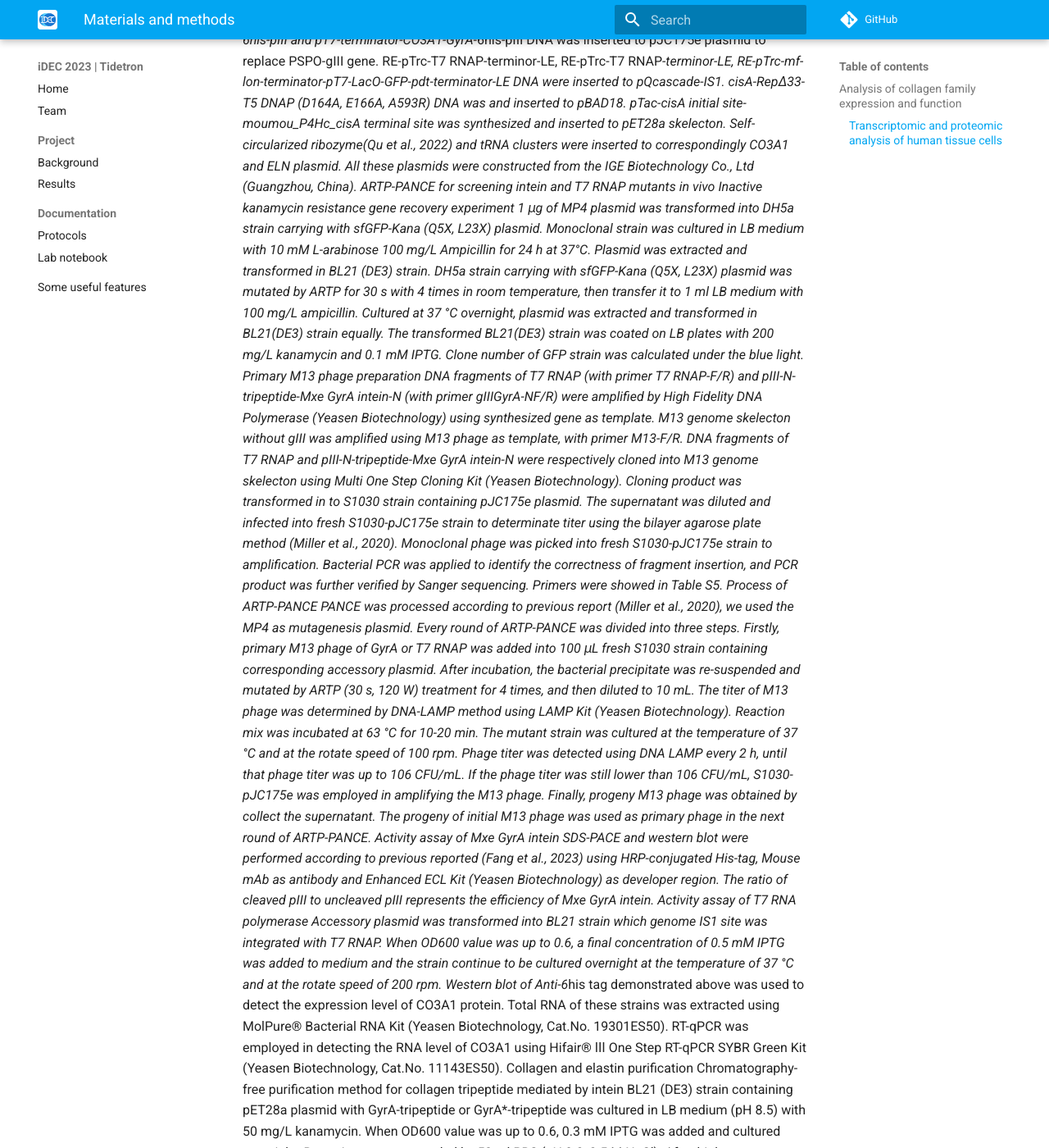
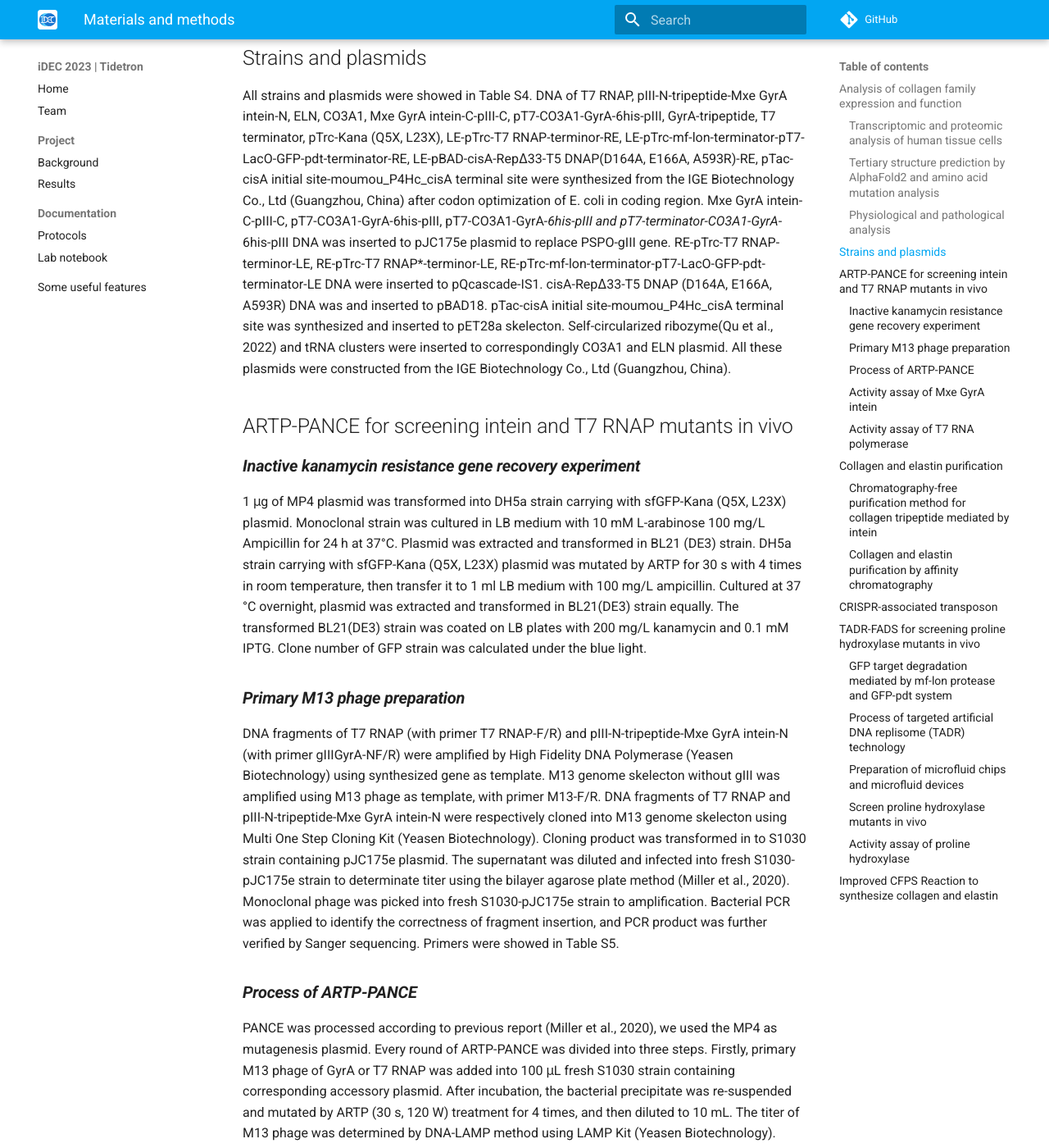
Before and after one commit to sunmichace/2023_Tidetron, an MkDocs documentation site: the page built from docs/project/methods.md, in a window 1280 px wide and 1400 px high, scrolled down 906 px. Shown: the whole window at 82% size. Built offline with MkDocs 1.6.1 and Material for MkDocs 9.7.7, drawn with Linux system fonts in a browser that asks for light colours; comment, search, counter and statistics services are not loaded; some of the changed text lies outside the part shown.

Commit message:
Update methods.md

```diff
--- a/docs/project/methods.md
+++ b/docs/project/methods.md
@@ -3,41 +3,41 @@
 ## Analysis of collagen family expression and function
 ### ***Transcriptomic and proteomic analysis of human tissue cells***
 Healthy human tissue RNA-seq and single cell RNA-seq was downloaded from The Human Protein Atlas, Tissue-specific Gene Expression and Regulation, Genotype-Tissue Expression Project, Illumina Body Map, FAMTON5, ENCODE and The European Bioinformatics Institute and NCBI GEO database (Table S1). RNA-seq data is processed according to the method from previous report (Zoabi and Shomron, 2021). RNA and protein expression atlas was analyzed and demonstrated by R studio.
-Tertiary structure prediction by AlphaFold2 and amino acid mutation analysis
+### Tertiary structure prediction by AlphaFold2 and amino acid mutation analysis
 Protein tertiary structure was predicted using AlphaFold2 (Bkunyun Platform, https://www.bkunyun.com/index.html?source=360E8&other=). Those structures with the highest score were picked for the next analysis, and the relevant PDB files were compared by UCSF Chimera. The identified DNA mutation sites were verified by sanger sequencing and corresponding amino acid mutants were labelled within the structure. The re-constructed structure was also predicted by AlphaFold2 and the relevant amino acid side chain changes were exhibited by UCSF Chimera. Disorder regions and conversation were both predicted by IUPred3.
-Physiological and pathological analysis
+### Physiological and pathological analysis
 Disease-related point mutation data derived from NCBI ClinVar database were calculated and plotted by R studio. Patient prognosis data are derived from The Cancer Genome Atlas database, Gene Expression Profiling Interactive Analysis and PrognoScan database. Collagen interact proteins data were downloaded from The STRING database, and the GO analysis was performed using the package of R studio. CRISPR screen data of collagen was downloaded and analyzed from the BioGRID database. Databases were showed in Table S1.
-Strains and plasmids
+## Strains and plasmids
 All strains and plasmids were showed in Table S4. DNA of T7 RNAP, pIII-N-tripeptide-Mxe GyrA intein-N, ELN, CO3A1, Mxe GyrA intein-C-pIII-C, pT7-CO3A1-GyrA-6his-pIII, GyrA-tripeptide, T7 terminator, pTrc-Kana (Q5X, L23X), LE-pTrc-T7 RNAP-terminor-RE, LE-pTrc-mf-lon-terminator-pT7-LacO-GFP-pdt-terminator-RE, LE-pBAD-cisA-RepΔ33-T5 DNAP(D164A, E166A, A593R)-RE,  pTac-cisA initial site-moumou_P4Hc_cisA terminal site were synthesized from the IGE Biotechnology Co., Ltd (Guangzhou, China) after codon optimization of E. coli in coding region. Mxe GyrA intein-C-pIII-C, pT7-CO3A1-GyrA-6his-pIII, pT7-CO3A1-GyrA*-6his-pIII and pT7-terminator-CO3A1-GyrA*-6his-pIII DNA was inserted to pJC175e plasmid to replace PSPO-gIII gene. RE-pTrc-T7 RNAP-terminor-LE, RE-pTrc-T7 RNAP*-terminor-LE, RE-pTrc-mf-lon-terminator-pT7-LacO-GFP-pdt-terminator-LE DNA were inserted to pQcascade-IS1. cisA-RepΔ33-T5 DNAP (D164A, E166A, A593R) DNA was and inserted to pBAD18. pTac-cisA initial site-moumou_P4Hc_cisA terminal site was synthesized and inserted to pET28a skelecton. Self-circularized ribozyme(Qu et al., 2022) and tRNA clusters were inserted to correspondingly CO3A1 and ELN plasmid.
 All these plasmids were constructed from the IGE Biotechnology Co., Ltd (Guangzhou, China).
-ARTP-PANCE for screening intein and T7 RNAP mutants in vivo
-Inactive kanamycin resistance gene recovery experiment
+## ARTP-PANCE for screening intein and T7 RNAP mutants in vivo
+### ***Inactive kanamycin resistance gene recovery experiment***
 1 μg of MP4 plasmid was transformed into DH5a strain carrying with sfGFP-Kana (Q5X, L23X) plasmid. Monoclonal strain was cultured in LB medium with 10 mM L-arabinose 100 mg/L Ampicillin for 24 h at 37°C. Plasmid was extracted and transformed in BL21 (DE3) strain. DH5a strain carrying with sfGFP-Kana (Q5X, L23X) plasmid was mutated by ARTP for 30 s with 4 times in room temperature, then transfer it to 1 ml LB medium with 100 mg/L ampicillin. Cultured at 37 °C overnight, plasmid was extracted and transformed in BL21(DE3) strain equally. The transformed BL21(DE3) strain was coated on LB plates with 200 mg/L kanamycin and 0.1 mM IPTG. Clone number of GFP strain was calculated under the blue light.
-Primary M13 phage preparation
+### ***Primary M13 phage preparation***
 DNA fragments of T7 RNAP (with primer T7 RNAP-F/R) and pIII-N-tripeptide-Mxe GyrA intein-N (with primer gIIIGyrA-NF/R) were amplified by High Fidelity DNA Polymerase (Yeasen Biotechnology) using synthesized gene as template. M13 genome skelecton without gIII was amplified using M13 phage as template, with primer M13-F/R. DNA fragments of T7 RNAP and pIII-N-tripeptide-Mxe GyrA intein-N were respectively cloned into M13 genome skelecton using Multi One Step Cloning Kit (Yeasen Biotechnology). Cloning product was transformed in to S1030 strain containing pJC175e plasmid. The supernatant was diluted and infected into fresh S1030-pJC175e strain to determinate titer using the bilayer agarose plate method (Miller et al., 2020). Monoclonal phage was picked into fresh S1030-pJC175e strain to amplification. Bacterial PCR was applied to identify the correctness of fragment insertion, and PCR product was further verified by Sanger sequencing. Primers were showed in Table S5.
-Process of ARTP-PANCE
+### ***Process of ARTP-PANCE***
 PANCE was processed according to previous report (Miller et al., 2020), we used the MP4 as mutagenesis plasmid. Every round of ARTP-PANCE was divided into three steps. Firstly, primary M13 phage of GyrA or T7 RNAP was added into 100 μL fresh S1030 strain containing corresponding accessory plasmid. After incubation, the bacterial precipitate was re-suspended and mutated by ARTP (30 s, 120 W) treatment for 4 times, and then diluted to 10 mL. The titer of M13 phage was determined by DNA-LAMP method using LAMP Kit (Yeasen Biotechnology). Reaction mix was incubated at 63 °C for 10-20 min. The mutant strain was cultured at the temperature of 37 °C and at the rotate speed of 100 rpm. Phage titer was detected using DNA LAMP every 2 h, until that phage titer was up to 106 CFU/mL. If the phage titer was still lower than 106 CFU/mL, S1030-pJC175e was employed in amplifying the M13 phage. Finally, progeny M13 phage was obtained by collect the supernatant. The progeny of initial M13 phage was used as primary phage in the next round of ARTP-PANCE.
-Activity assay of Mxe GyrA intein
+### ***Activity assay of Mxe GyrA intein***
 SDS-PACE and western blot were performed according to previous reported (Fang et al., 2023) using HRP-conjugated His-tag, Mouse mAb as antibody and Enhanced ECL Kit (Yeasen Biotechnology) as developer region. The ratio of cleaved pIII to uncleaved pIII represents the efficiency of Mxe GyrA intein.
-Activity assay of T7 RNA polymerase
+### ***Activity assay of T7 RNA polymerase***
 Accessory plasmid was transformed into BL21 strain which genome IS1 site was integrated with T7 RNAP. When OD600 value was up to 0.6, a final concentration of 0.5 mM IPTG was added to medium and the strain continue to be cultured overnight at the temperature of 37 °C and at the rotate speed of 200 rpm. Western blot of Anti-6*his tag demonstrated above was used to detect the expression level of CO3A1 protein. Total RNA of these strains was extracted using MolPure® Bacterial RNA Kit (Yeasen Biotechnology, Cat.No. 19301ES50). RT-qPCR was employed in detecting the RNA level of CO3A1 using Hifair® Ⅲ One Step RT-qPCR SYBR Green Kit (Yeasen Biotechnology, Cat.No. 11143ES50).
-Collagen and elastin purification
-Chromatography-free purification method for collagen tripeptide mediated by intein
+## Collagen and elastin purification
+### ***Chromatography-free purification method for collagen tripeptide mediated by intein***
 BL21 (DE3) strain containing pET28a plasmid with GyrA-tripeptide or GyrA*-tripeptide was cultured in LB medium (pH 8.5) with 50 mg/L kanamycin. When OD600 value was up to 0.6, 0.3 mM IPTG was added and cultured overnight. Bacteria was resuspended by 50 ml PBS (pH 9.0, 0.5 M NaCl). After high-pressure distillation and centrifugation, the supernatant used a 10 KDa ultrafiltration tube to intercept proteins above 10 KDa. The pH of the shut-off solution was adjusted to 6-6.5 by hydrochloric acid. After incubated at 30 °C overnight, the reaction product used a 1 KDa ultrafiltration tube to obtain the peptide smaller than 1 KDa. The concentration and purity of fluid-through was tested by HPLC.
-Collagen and elastin purification by affinity chromatography
+### ***Collagen and elastin purification by affinity chromatography***
 When OD600 value was up to 0.6, a final concentration of 0.5 mM IPTG was added to medium and the strain continue to be cultured for overnight at the temperature of 37 °C and at the rotate speed of 200 rpm. After high-pressure distillation and centrifugation, the supernatant was filtered by a 0.22 μm membrane and purified by HisSep Ni-NTA 6FF Chromatography Column according to the instruction manual (Yeasen Biotechnology).
-CRISPR-associated transposon
+## CRISPR-associated transposon
 CRISPR-associated transposon was performed according to previous reported (Vo et al., 2021). Briefly, BL21 strain containing pTnsABC, pQcascade-IS1 and doner plasmid was cultured in LB medium with 50 mg/L kanamycin and 50 mg/L spectinomycin at OD600 value to 0.6. The stain was induced using 0.2 mM IPTG at 37 °C overnight, and then coated in plates to isolate monoclonal strains. Insert fragments were identified using bacterial PCR, and PCR product was further verified by Sanger sequencing. Positive clones were passaged multiple times in antibiotic-free medium to lose the pTnsABC, pQcascade-IS1 and doner plasmid, until it could not grow in LB medium containing kanamycin or spectinomycin.
-TADR-FADS for screening proline hydroxylase mutants in vivo
-GFP target degradation mediated by mf-lon protease and GFP-pdt system
+## TADR-FADS for screening proline hydroxylase mutants in vivo
+### ***GFP target degradation mediated by mf-lon protease and GFP-pdt system***
 IS1 site in BL21 genome was integrated with pTrc-mf-lon-terminator-pT7-LacO-GFP-pdt-terminator via CRISPR-associated transposases described above. This stain was transformed with plasmid of MP4-pTac-cisA initial site-moumou_P4Hc_cisA terminal site. When OD600 value was up to 0.6, a final concentration of 0.5 mM IPTG was added to medium and the strain continue to be cultured overnight at the temperature of 37 °C and at the rotate speed of 200 rpm. GFP fluorescence intensity of strains is determined using a fluorescent microplate reader.
-Process of targeted artificial DNA replisome (TADR) technology
+### ***Process of targeted artificial DNA replisome (TADR) technology***
 This BL21 (DE3) stain was transformed with plasmid of pBAD-cisA-RepΔ33-T5 DNAP (D164A, E166A, A593R) and pT7-cisA site-P4Hc. When OD600 value was up to 0.6, a final concentration of 20 mM L- arabinose was added to medium and the strain continue to be cultured for 24 h at the temperature of 37 °C and at the rotate speed of 200 rpm. The plasmid was extracted, and transformed into BL21 (DE3) strain which genome was integrated with mf-lon-pT7-LacO-GFP-pdt.
-Preparation of microfluid chips and microfluid devices
+### ***Preparation of microfluid chips and microfluid devices***
 Microfluidic chips and microfluid devices were built according to the methods previously reported (Beneyton and Rossignol, 2021; Mazutis et al., 2013). Briefly, microfluidic chips were prepared using bypoly(dimethylsiloxane) (PDMS). After degassing under vacuum condition, the mold was cross-linked, punched and bound to glass microscope slide. Finally, hydrophobic surface coating was created and electrode hole were filled with. The optical setup consisted of a Compound Inverted Microscope System (Olympus) mounted on a dampening platform with a 488 nm laser. Emitted light was captured through a 510 nm bandpass filter (510/20-25; Semrock Inc.). A Phantom v4.2 high speed digital camera (Vision Research) was loaded on the microscope to capture light images during droplet manipulation. A dropmaker chip was applied to generate 20 pL droplets at 4000 Hz. Under sorting mode operation, reloading module in which droplets were reloaded (0.2 μL min−1) and spaced-out at a flow-focusing junction with HFE7500 fluorinated oil (3 M) (1 μL min−1). The droplets were sorted by the optical setup at ∼400 Hz.
-Screen proline hydroxylase mutants in vivo
+### ***Screen proline hydroxylase mutants in vivo***
 The strains containing P4Hc mutant library was cultured in LB medium with 50 mg/L kanamycin. When OD600 value was up to 0.6, the strains were diluted by LB medium with 50 mg/L kanamycin to OD600 value at 0.05 (OD600 of 1 corresponded to 5 × 108 cells per mL), and used as the liquid phase in FADS described above.
-Activity assay of proline hydroxylase
+### ***Activity assay of proline hydroxylase***
 Total proteins of E. coli were extracted using Bacterial Protein Extraction Kit (Sangon Biotech, Cat.No. C600596) and quantitated by BCA Protein Quantification Kit (Yeasen Biotechnology, Cat.No. 20201ES76). Proline hydroxylation level was determined by Hydroxyproline (HYP) content detection kit (Solarbio Life Sciences, Cat.No. BC0250).
-Improved CFPS Reaction to synthesize collagen and elastin
+## Improved CFPS Reaction to synthesize collagen and elastin
 The CPFS system was designed according to the methods previously reported (Des Soye et al., 2019; Jewett et al., 2008). Specifically, an improved CFPS reaction was assembled by mixing the following components: 50 mM HEPES, pH 7.2; 3 mM ATP and GTP, 0.1 mM UTP, and CTP; 34 mg/mL folinic acid; 100 mg/mL of E. coli tRNA mixture; 15 mg/mL plasmid or DNA; 1 mM for each of the 20 standard amino acids; 5 mM glycine, proline and 2-oxoglutarate; 0.33 mM nicotinamide adenine dinucleotide (NAD); 0.27 mM coenzyme-A (CoA); 1 mM putrescine; 4 mM sodium oxalate; 1.5 mM spermidine; 130 mM potassium glutamate; 10 mM ammonium glutamate; 12 mM magnesium glutamate; 33 mM phosphoenolpyruvate (PEP), and 30% v/v of cell extract. CFPS reaction was incubated for 8 h at 37 °C.
```
